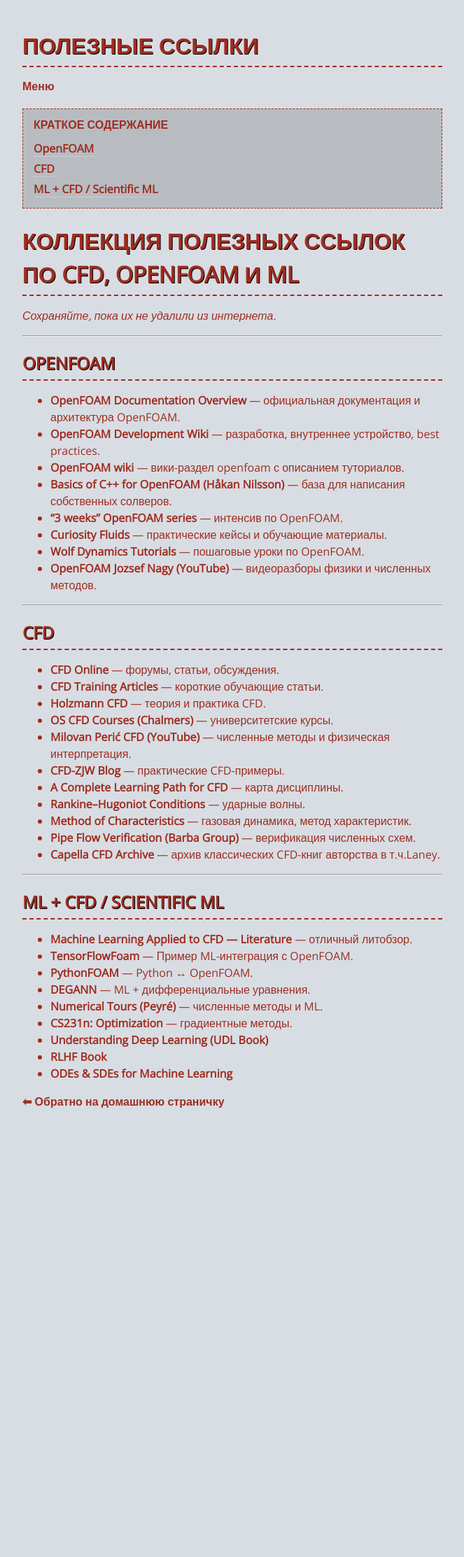
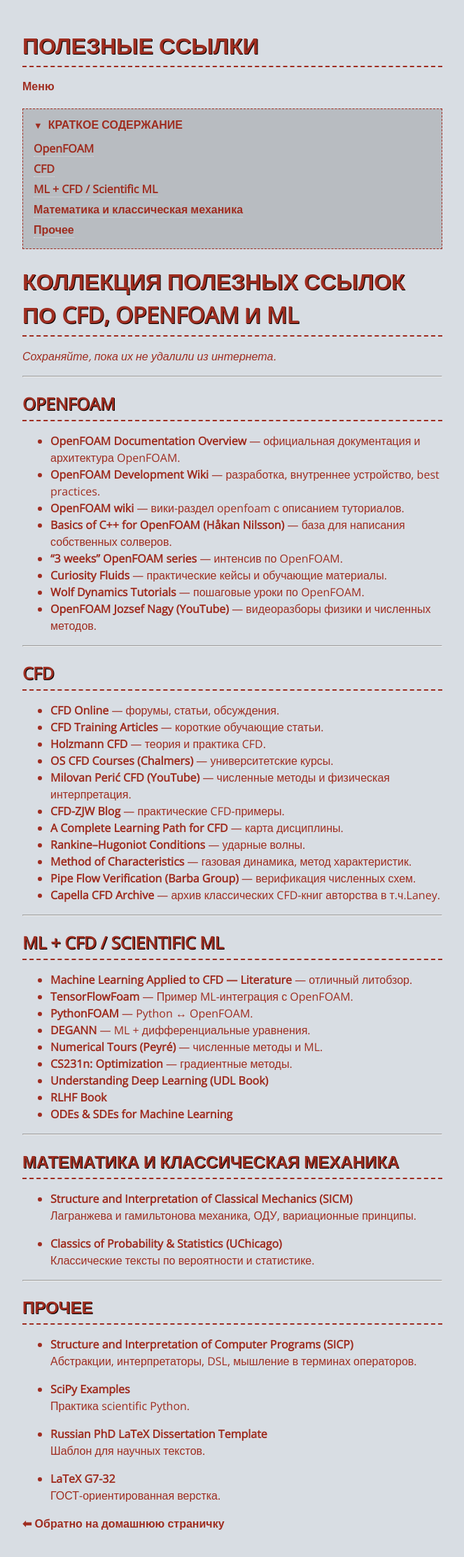
Before and after one commit to CKPEIIKA/ckpeiika.github.io, a Jekyll site: the page built from pages/resources.md, in a window 1280 px wide. Shown: the whole page at 70% size, without its empty margins (308-971 px from the left). Built offline with Jekyll 4.4.1, drawn with Linux system fonts in a browser that asks for light colours; before the commit the page ends 1622 px from its top, so only the background shows below that.

Commit message:
обновления стиля и ссылок

```diff
--- a/_config.yml
+++ b/_config.yml
@@ -5,6 +5,8 @@
   input: GFM
   hard_wrap: false
   auto_ids: true
+plugins:
+  - kramdown-parser-gfm
 exclude:
   - README.md
   - todo
--- a/_includes/nav.html
+++ b/_includes/nav.html
@@ -1,5 +1,8 @@
 <nav>
   <ul class="nav">
+    <li class="nav-home">
+      <a href="/index.html">🏠 Главная</a>
+    </li>
     {% assign subpages = site.pages | where_exp: "p", "p.path contains 'pages/'" | sort: "title" %}
     {% for p in subpages %}
       {% unless p.nav_exclude %}
--- a/_layouts/default.html
+++ b/_layouts/default.html
@@ -24,6 +24,7 @@
   </main>
 
   <p><a href="/index.html">⬅ Обратно на домашнюю страничку</a></p>
+  <button class="back-to-top" type="button" aria-label="Наверх">↑</button>
 
   <script>
     document.addEventListener('DOMContentLoaded', function () {
--- a/pages/resources.md
+++ b/pages/resources.md
@@ -49,3 +49,29 @@
 - [Understanding Deep Learning (UDL Book)](https://udlbook.github.io/udlbook/)
 - [RLHF Book](https://rlhfbook.com/)
 - [ODEs & SDEs for Machine Learning](https://rbcborealis.com/research-blogs/odes-and-sdes-for-machine-learning/)
+
+---
+
+## Математика и классическая механика
+
+- [Structure and Interpretation of Classical Mechanics (SICM)](https://mitp-content-server.mit.edu/books/content/sectbyfn/books_pres_0/9579/sicm_edition_2.zip/toc.html)
+  Лагранжева и гамильтонова механика, ОДУ, вариационные принципы.
+
+- [Classics of Probability & Statistics (UChicago)](http://www.stat.uchicago.edu/~lekheng/courses/302/classics/index.html)
+  Классические тексты по вероятности и статистике.
+
+---
+
+## Прочее
+
+- [Structure and Interpretation of Computer Programs (SICP)](https://sarabander.github.io/sicp/html/index.xhtml)
+  Абстракции, интерпретаторы, DSL, мышление в терминах операторов.
+
+- [SciPy Examples](https://scipython.com/book2/chapter-8-scipy/examples/)
+  Практика scientific Python.
+
+- [Russian PhD LaTeX Dissertation Template](https://github.com/AndreyAkinshin/Russian-Phd-LaTeX-Dissertation-Template)
+  Шаблон для научных текстов.
+
+- [LaTeX G7-32](https://github.com/latex-g7-32/latex-g7-32)
+  ГОСТ-ориентированная верстка.
--- a/style.css
+++ b/style.css
@@ -71,6 +71,14 @@
   color: #fff;
 }
 
+.nav-home {
+  background: var(--accent-color);
+}
+
+.nav-home a {
+  color: #fff;
+}
+
 .nav-collapsible {
   margin: 10px 0 20px;
 }
@@ -95,15 +103,40 @@
   background: rgba(0, 0, 0, 0.15);
   padding: 10px 15px;
   margin: 20px 0;
+  cursor: default;
 }
 
-.page-toc__title {
-  margin: 0 0 10px;
+.page-toc__summary {
   font-weight: bold;
   text-transform: uppercase;
+  cursor: pointer;
+  list-style: none;
+  outline: none;
 }
 
-.page-toc ul {
+.page-toc[open] .page-toc__summary {
+  margin-bottom: 10px;
+}
+
+.page-toc__summary::marker,
+.page-toc__summary::-webkit-details-marker {
+  display: none;
+}
+
+.page-toc__summary::before {
+  content: "▼";
+  display: inline-block;
+  margin-right: 8px;
+  font-size: 0.8em;
+  transform: rotate(-90deg);
+  transition: transform 0.2s ease;
+}
+
+.page-toc[open] .page-toc__summary::before {
+  transform: rotate(0deg);
+}
+
+.page-toc__list {
   list-style: none;
   padding-left: 0;
   margin: 0;
@@ -116,6 +149,30 @@
 .page-toc__item--h3 {
   margin-left: 15px;
   font-size: 0.95em;
+}
+
+.back-to-top {
+  position: fixed;
+  left: 15px;
+  bottom: 20px;
+  width: 42px;
+  height: 42px;
+  border-radius: 50%;
+  border: none;
+  background: var(--accent-color);
+  color: #fff;
+  font-size: 1.5rem;
+  cursor: pointer;
+  box-shadow: 0 2px 6px rgba(0, 0, 0, 0.4);
+  opacity: 0;
+  pointer-events: none;
+  transition: opacity 0.2s ease;
+  z-index: 100;
+}
+
+.back-to-top--visible {
+  opacity: 1;
+  pointer-events: auto;
 }
 
 table {
```
Also changed, not shown: other parts of _layouts/default.html (+28 -9 lines). Lines whose indentation alone changed are shown as unchanged.
